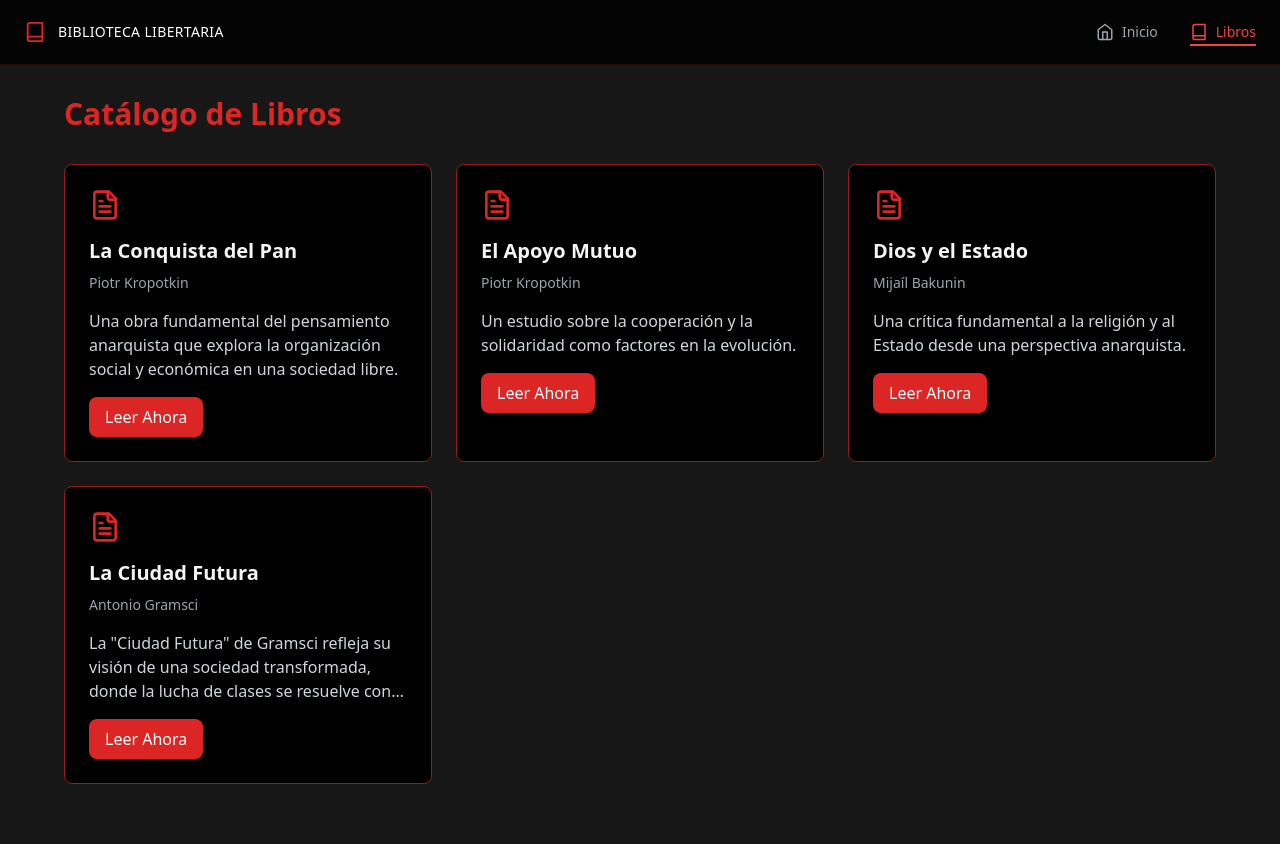
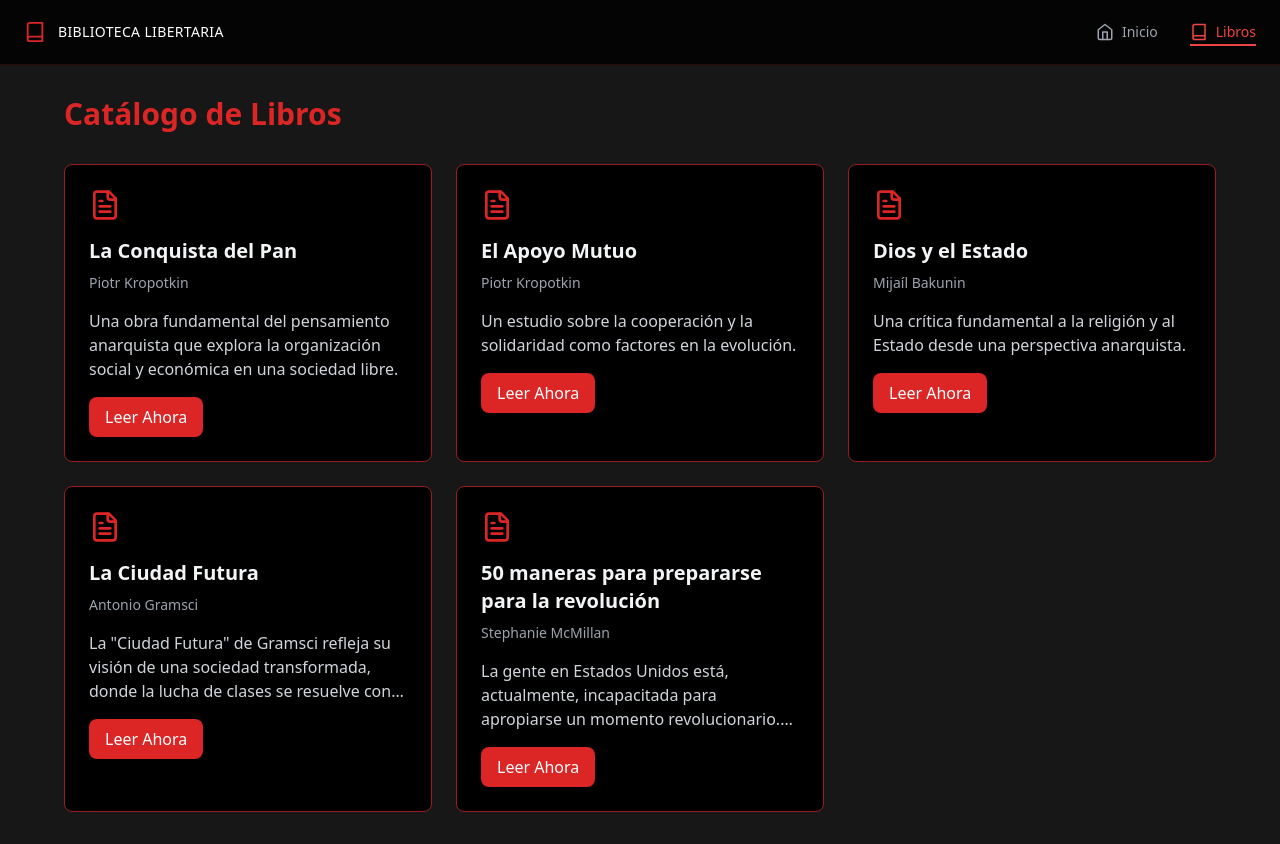
Before and after one commit to samigonza3/biblioteca-libertaria-anarquista, a React (Vite) app: page /books in a window 1280 px wide. Before the commit the page ends 816 px from the top, so only its background shows below. Built offline with nearby package versions, Linux system fonts and the light colour scheme.

Commit message:
New book added

```diff
--- a/src/data/books.ts
+++ b/src/data/books.ts
@@ -26,5 +26,12 @@ export const books = [
     author: 'Antonio Gramsci',
     description: 'La "Ciudad Futura" de Gramsci refleja su visión de una sociedad transformada, donde la lucha de clases se resuelve con una participación activa del pueblo, promoviendo la igualdad y una reconfiguración del poder.',
     pdfUrl: '/books/Bakunin-Dios_y_el_Estado.pdf'
+  },
+  {
+    id: '5',
+    title: '50 maneras para prepararse para la revolución',
+    author: 'Stephanie McMillan',
+    description: 'La gente en Estados Unidos está, actualmente, incapacitada para apropiarse un momento revolucionario. Debemos solucionar eso. ¿Cómo podemos incrementar la conciencia revolucionaria, de organización y de lucha?',
+    pdfUrl: 'https://es.anarchistlibraries.net/library/50-maneras-para-prepararse-para-la-revolucion.pdf'
   }
 ];
```
